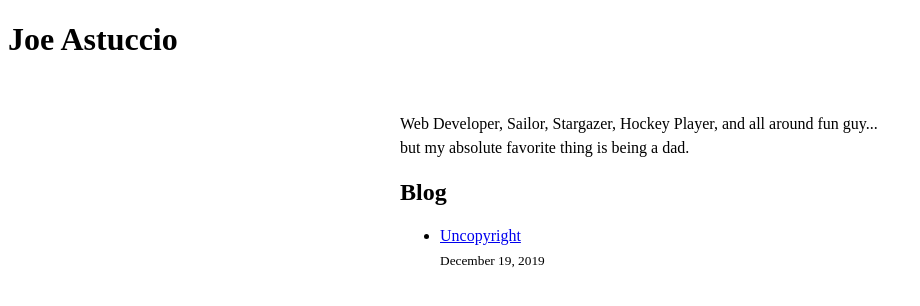
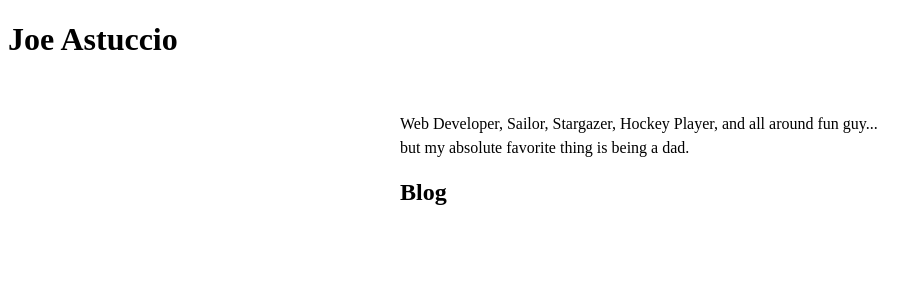
Before and after one commit to jastuccio/astucc.io-2021-nextjs-blog, a Next.js app: page / in a window 1280 px wide. Shown: the top 306 px of the page, without its empty margins (0-920 px from the left). Built offline with nearby package versions, Linux system fonts and the light colour scheme.

Commit message:
Import blog posts from dev.to

```diff
--- a/lib/index.ts
+++ /dev/null
@@ -1 +0,0 @@
-export * as postsApi from './posts';
--- a/lib/posts.ts
+++ /dev/null
@@ -1,208 +0,0 @@
-import fs from 'fs';
-import path from 'path';
-import matter from 'gray-matter';
-import remark from 'remark';
-import html from 'remark-html';
-
-const postsDirectory = path.join(process.cwd(), 'posts');
-//process.cwd() returns the "current working directory"
-
-export function getSortedPostsData() {
-  // Get file names under /posts
-  const fileNames = fs.readdirSync(postsDirectory);
-  const allPostsData = fileNames.map((fileName) => {
-    // Remove ".md" from file name to get id
-    const id = fileName.replace(/\.md$/, '');
-
-    // Read markdown file as string
-    const fullPath = path.join(postsDirectory, fileName);
-    const fileContents = fs.readFileSync(fullPath, 'utf8');
-
-    // Use gray-matter to parse the post metadata section
-    const matterResult = matter(fileContents);
-
-    // Combine the data with the id
-    return {
-      id,
-      ...(matterResult.data as { date: string; title: string }),
-    };
-  });
-  // Sort posts by date
-  return allPostsData.sort((a, b) => {
-    if (a.date < b.date) {
-      return 1;
-    } else {
-      return -1;
-    }
-  });
-}
-
-export function getAllPostIds() {
-  const fileNames = fs.readdirSync(postsDirectory);
-  return fileNames.map((fileName) => {
-    return {
-      params: {
-        id: fileName.replace(/\.md$/, ''),
-      },
-    };
-  });
-}
-
-export async function getPostData(id: string) {
-  const fullPath = path.join(postsDirectory, `${id}.md`);
-  const fileContents = fs.readFileSync(fullPath, 'utf8');
-
-  // Use gray-matter to parse the post metadata section
-  const matterResult = matter(fileContents);
-
-  // Use remark to convert markdown into HTML string
-  const processedContent = await remark()
-    .use(html)
-    .process(matterResult.content);
-  const contentHtml = processedContent.toString();
-
-  // Combine the data with the id and contentHtml
-  return {
-    id,
-    contentHtml,
-    ...(matterResult.data as { date: string; title: string }),
-  };
-}
-
-/**********************************************************
- *
- *  https://dev.to/cvr/using-dev-to-as-a-cms-with-next-js
- *
- **********************************************************/
-import { addSeconds, isAfter } from 'date-fns';
-
-type Maybe<T> = T | null;
-
-export interface Post {
-  type_of: string;
-  id: number;
-  title: string;
-  description: string;
-  published: boolean;
-  published_at: string;
-  slug: string;
-  path: string;
-  url: string;
-  comments_count: number;
-  public_reactions_count: number;
-  page_views_count: number;
-  published_timestamp: string;
-  body_markdown: string;
-  cover_image: Maybe<string>;
-  positive_reactions_count: number;
-  readable_publish_date: string;
-  social_image: string;
-  tag_list: string[];
-  canonical_url: string;
-  created_at: string;
-  edited_at: Maybe<string>;
-  crossposted_at: Maybe<string>;
-  last_comment_at: string;
-  content: string;
-  matter: { data: Record<string, any>; content: string };
-  read_estimate: string;
-}
-
-let cachePath = path.join(process.cwd(), 'cache');
-let cacheValuePath = path.join(cachePath, 'value');
-let cacheTtlPath = path.join(cachePath, 'ttl');
-
-let cache = {
-  set: (value: any) => {
-    if (!fs.existsSync(cachePath)) fs.mkdirSync(cachePath);
-    let revalidate = addSeconds(new Date(), 1).getTime();
-    fs.writeFileSync(cacheValuePath, JSON.stringify(value));
-    fs.writeFileSync(cacheTtlPath, JSON.stringify(revalidate));
-  },
-  get: <T>(): T | null => {
-    if (!fs.existsSync(cacheValuePath) || !fs.existsSync(cacheTtlPath)) {
-      return null;
-    }
-    let ttl = JSON.parse(fs.readFileSync(cacheTtlPath).toString());
-    let now = Date.now();
-    let shouldRevalidate = isAfter(now, ttl);
-    return shouldRevalidate
-      ? null
-      : JSON.parse(fs.readFileSync(cacheValuePath).toString());
-  },
-};
-
-let stripWhitespace = (string: string) => {
-  return string.replace(/^\s+/, '').replace(/\s+$/, '');
-};
-
-// let wordCount = (string: string) => {
-//   let pattern = '\\w+';
-//   let reg = new RegExp(pattern, 'g');
-//   return (string.match(reg) || []).length;
-// };
-
-// let humanReadableTime = (time: number) => {
-//   if (time < 0.5) {
-//     return 'less than a minute';
-//   }
-//   return `${Math.ceil(time)} minute`;
-// };
-
-// let getReadEstimate = (content: string) => {
-//   let avergageWordsPerMinute = 225;
-//   content = stripWhitespace(content);
-//   let minutes = wordCount(content) / avergageWordsPerMinute;
-//   return humanReadableTime(minutes);
-// };
-
-let normalizePost = (post: Post): Post => {
-  let { data, content } = matter(post.body_markdown);
-  return {
-    ...post,
-    // remove the last bit (its a 4 digit identifier, not needed here)
-    slug: post.slug.split('-').slice(0, -1).join('-'),
-    matter: { data, content },
-    // read_estimate: getReadEstimate(post.body_markdown),
-  };
-};
-
-let fetchArticle = async (page: number) =>
-  fetch(`https://dev.to/api/articles/me/published?page=${page}&per_page=100`, {
-    headers: {
-      'api-key': process.env.DEVTO_TOKEN as string,
-    },
-  });
-
-let fetchAllArticles = async (page = 1, results = []): Promise<Post[]> => {
-  let latestResults = await fetchArticle(page)
-    .then((res) => {
-      if (res.status !== 200) {
-        return Promise.reject(res.statusText);
-      }
-      return res.json();
-    })
-    .catch((err) => {
-      throw new Error(`error fetching page ${page}, ${err}`);
-    });
-
-  if (latestResults.length === 100)
-    return fetchAllArticles(page + 1, results.concat(latestResults));
-
-  return results.concat(latestResults);
-};
-
-let sleep = (ms: number = 0) =>
-  new Promise((resolve) => setTimeout(resolve, ms));
-
-export let query = async () => {
-  await sleep(1000);
-  // we cache the response
-  // otherwise we'll hit the 429 error "Too many requests" during build times
-  let cached = cache.get<Post[]>();
-  if (cached) return cached;
-  let posts = (await fetchAllArticles()).map(normalizePost);
-  cache.set(posts);
-  // console.log(posts);
-  return posts;
-};
--- a/package.json
+++ b/package.json
@@ -21,6 +21,7 @@
     "@types/node": "^14.14.33",
     "@types/react": "^17.0.3",
     "date-fns": "^2.19.0",
+    "swr": "^0.5.4",
     "typescript": "^4.2.3"
   }
 }
--- a/pages/index.tsx
+++ b/pages/index.tsx
@@ -1,19 +1,21 @@
 import Head from 'next/head';
 import { siteTitle } from '../components/Layout';
-import { getSortedPostsData } from '../lib/posts';
+// import { getSortedPostsData } from '../lib/posts';
 import Link from 'next/link';
 import Date from '../lib/date';
 import { GetStaticProps } from 'next';
 
-export default function Home({
-  allPostsData,
-}: {
-  allPostsData: {
-    date: string;
-    title: string;
-    id: string;
-  }[];
-}) {
+export default function Home(
+  {
+    //   allPostsData,
+    // }: {
+    //   allPostsData: {
+    //     date: string;
+    //     title: string;
+    //     id: string;
+    //   }[];
+  }
+) {
   return (
     <>
       <Head>
@@ -27,7 +29,7 @@ export default function Home({
       </section>
       <section>
         <h2>Blog</h2>
-        <ul>
+        {/* <ul>
           {allPostsData.map(({ id, date, title }) => (
             <li key={id}>
               <Link href={`/blog/${id}`}>
@@ -39,17 +41,17 @@ export default function Home({
               </small>
             </li>
           ))}
-        </ul>
+        </ul> */}
       </section>
     </>
   );
 }
 
-export const getStaticProps: GetStaticProps = async () => {
-  const allPostsData = getSortedPostsData();
-  return {
-    props: {
-      allPostsData,
-    },
-  };
-};
+// export const getStaticProps: GetStaticProps = async () => {
+//   const allPostsData = getSortedPostsData();
+//   return {
+//     props: {
+//       allPostsData,
+//     },
+//   };
+// };
```
Also changed, not shown: lib/GetPosts.ts (added, +21 -0 lines), pages/blog.tsx (+22 -58 lines), pages/blog/[id].tsx (+16 -16 lines), 1 other file (tests, documents, lock files or other folders).
